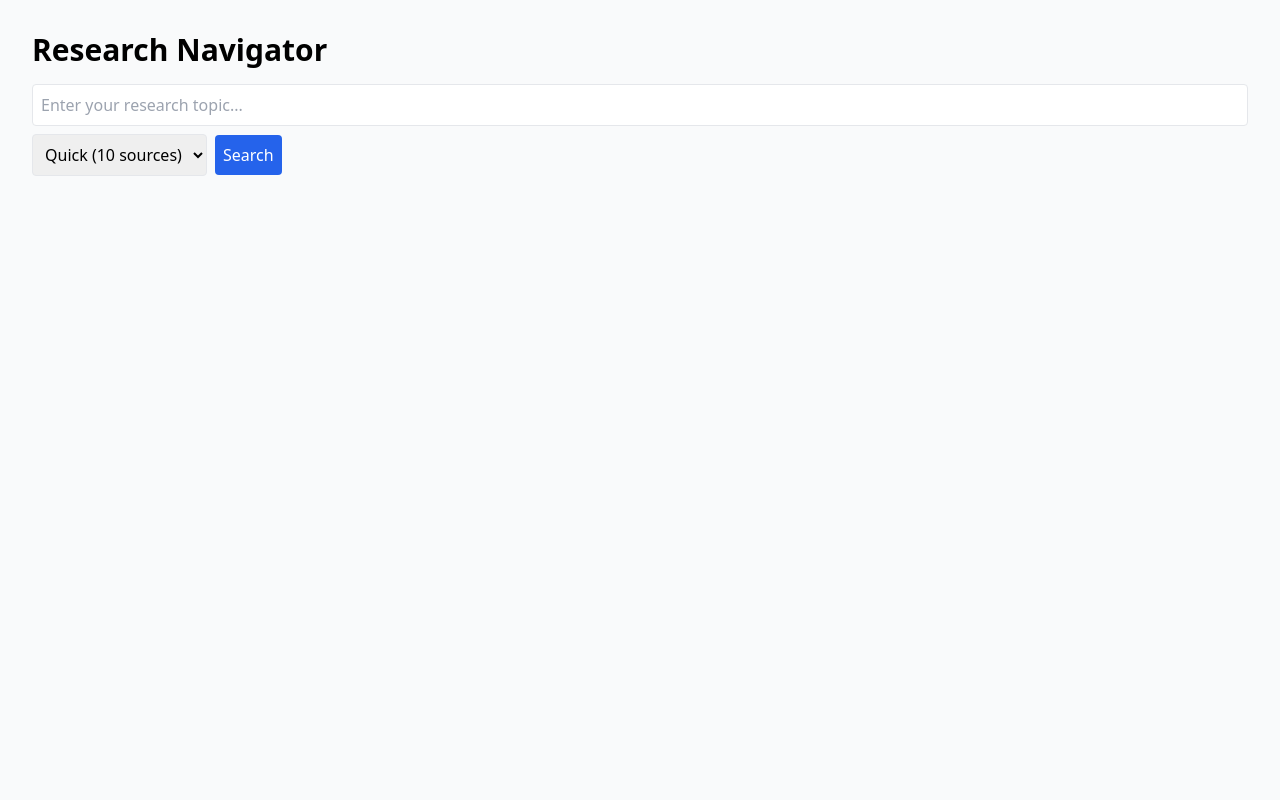
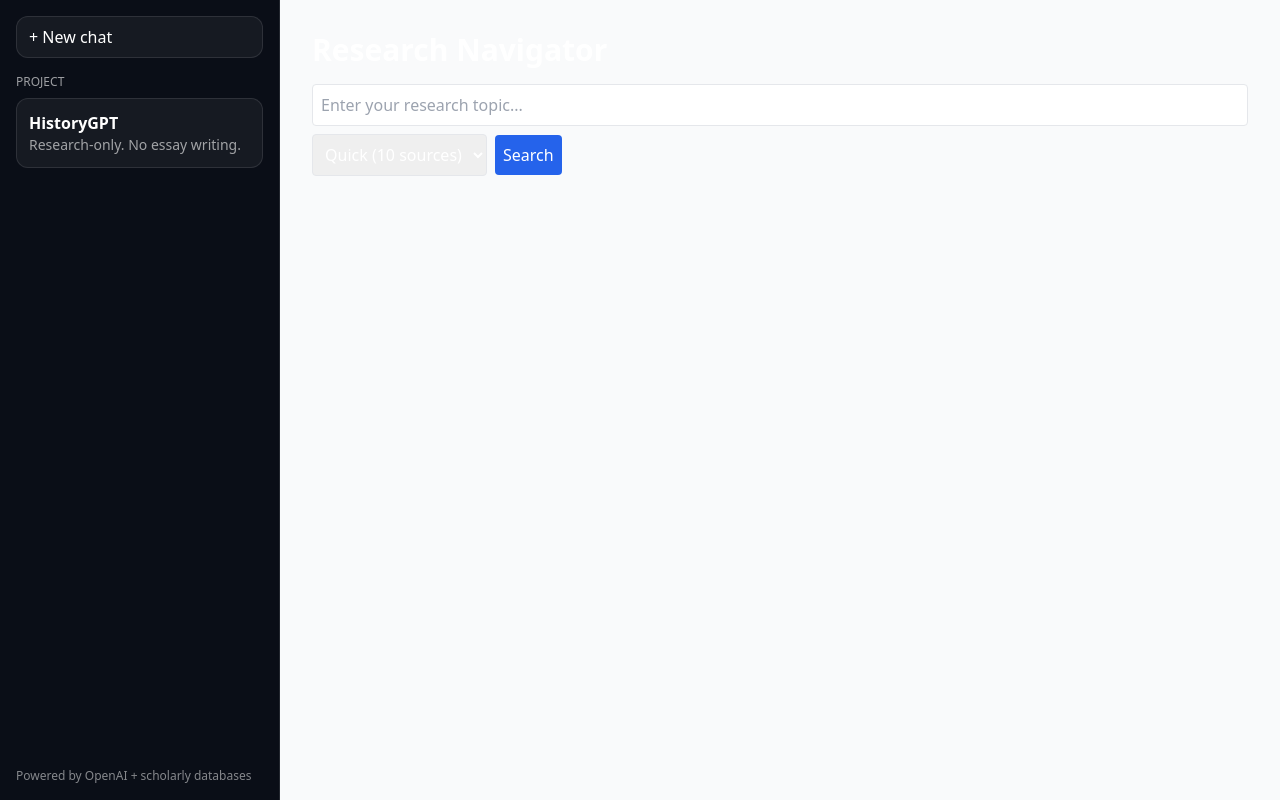
Before and after one commit to blubin27-pixel/research-navigator-openai, a Next.js app: page / in a window 1280 px wide. Built offline with nearby package versions, Linux system fonts and the light colour scheme.

Commit message:
Update layout.tsx

```diff
--- a/app/layout.tsx
+++ b/app/layout.tsx
@@ -1,15 +1,47 @@
 import './globals.css';
 import type { ReactNode } from 'react';
+import Link from 'next/link';
 
 export const metadata = {
-  title: 'Research Navigator',
-  description: 'Find sources and plan your research projects.',
+  title: 'HistoryGPT',
+  description: 'Restricted research assistant for credible sources.',
 };
 
 export default function RootLayout({ children }: { children: ReactNode }) {
   return (
     <html lang="en">
-      <body>{children}</body>
+      <body className="bg-[#0b0f19] text-white">
+        <div className="min-h-screen flex">
+          {/* Sidebar */}
+          <aside className="w-[280px] hidden md:flex flex-col border-r border-white/10 bg-[#0a0e17]">
+            <div className="p-4">
+              <Link
+                href="/"
+                className="block rounded-xl border border-white/10 bg-white/5 px-3 py-2 hover:bg-white/10 transition"
+              >
+                + New chat
+              </Link>
+            </div>
+
+            <div className="px-4 pb-4">
+              <div className="text-xs text-white/60 mb-2">PROJECT</div>
+              <div className="rounded-xl border border-white/10 bg-white/5 p-3">
+                <div className="font-semibold">HistoryGPT</div>
+                <div className="text-sm text-white/60">
+                  Research-only. No essay writing.
+                </div>
+              </div>
+            </div>
+
+            <div className="mt-auto p-4 text-xs text-white/50">
+              Powered by OpenAI + scholarly databases
+            </div>
+          </aside>
+
+          {/* Main */}
+          <main className="flex-1">{children}</main>
+        </div>
+      </body>
     </html>
   );
 }
```
